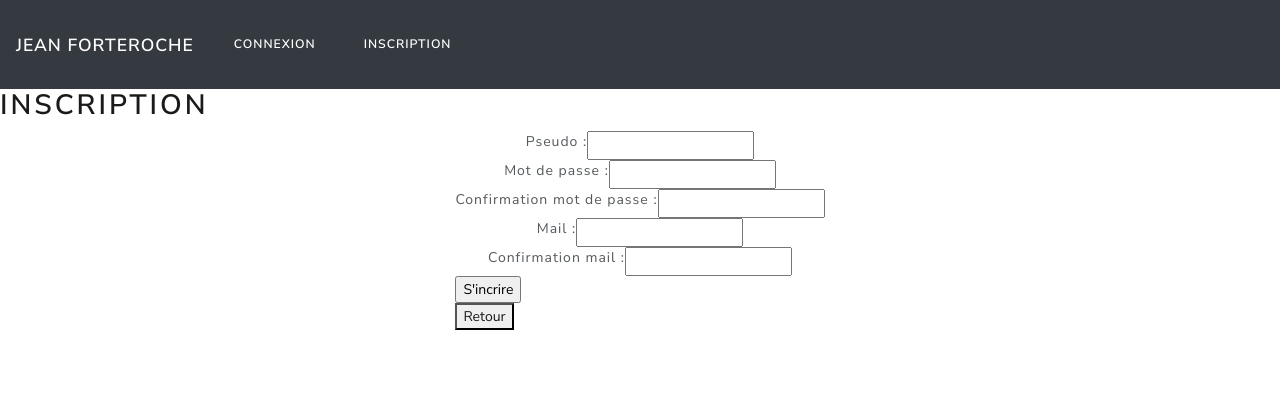
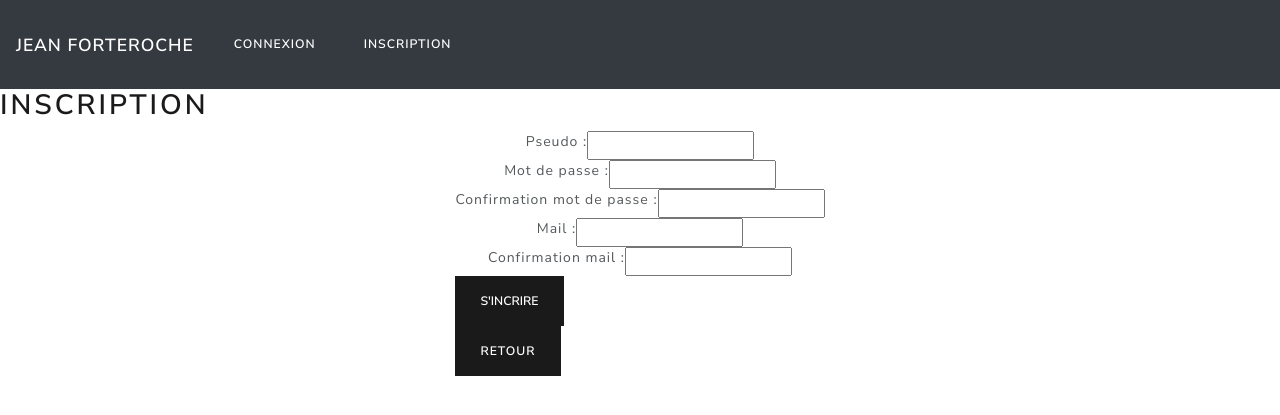
Before and after one commit to ysoline/blog, a PHP site: page /Views/Frontend/suscribeView.php in a window 1280 px wide. Shown: the top 415 px of the page. Run offline with PHP 8.4, Linux system fonts and the light colour scheme; some libraries are stand-ins or nearby versions.

Commit message:
Modification des liens

```diff
--- a/Views/Frontend/suscribeView.php
+++ b/Views/Frontend/suscribeView.php
@@ -30,10 +30,10 @@
         </div>
 
         <div>
-            <input type="submit" value="S'incrire"/>
+            <input type="submit" value="S'incrire" class='btn btn-primary btn'>
         </div>
 
-        <button type="button"><a href="../../index.php">Retour</a></button>
+        <a href="index.php?action=listPosts" class='btn btn-primary btn'>Retour</a>
         </form>
     </div>
 
```
